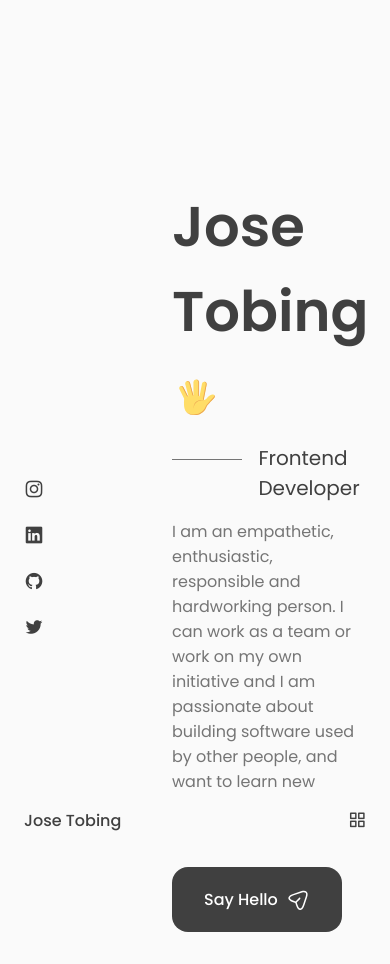
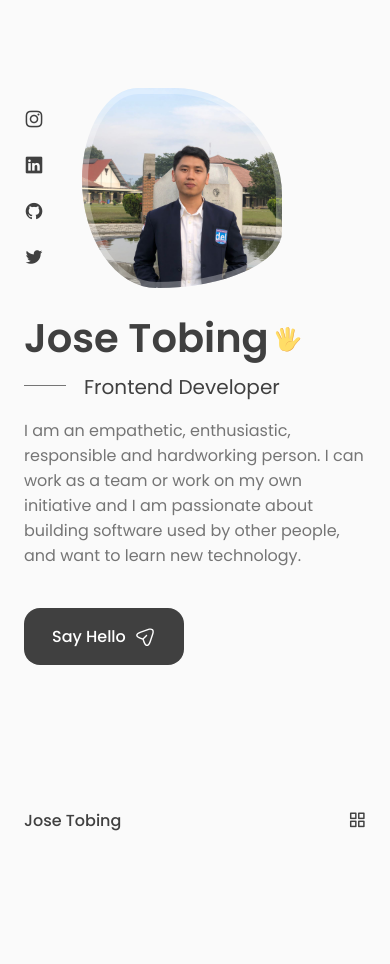
Before and after one commit to JoseLumbantobing/Portfolio, a Next.js app: page / in a window 390 px wide. After the commit the page ends 844 px from the top, so only its background shows below. Built offline with nearby package versions, Linux system fonts and the light colour scheme.

Commit message:
Completing the responsive home components

```diff
--- a/src/component/home/Home.jsx
+++ b/src/component/home/Home.jsx
@@ -1,5 +1,6 @@
 import React from 'react'
 import { Data } from './Data'
+import { ScrollDown } from './ScrollDown'
 import { Social } from './Social'
 
 export const Base = () => {
@@ -13,6 +14,8 @@
 
                 <Data />
             </div>
+
+            <ScrollDown />
         </div>
     </section>
   )
--- a/src/component/home/ScrollDown.jsx
+++ b/src/component/home/ScrollDown.jsx
@@ -2,6 +2,46 @@
 
 export const ScrollDown = () => {
   return (
-    <div>ScrollDown</div>
+    <div className="home__scroll">
+      <a href="#about" className="home__scroll-button button--flex">
+        <svg
+          width="32px"
+          height="32px"
+          class="home__scroll-mouse"
+          viewBox="0 0 247 390"
+          version="1.1"
+          xmlns="http://www.w3.org/2000/svg"
+          xmlnsXlink="http://www.w3.org/1999/xlink"
+          style={{
+            fillRule: "evenodd",
+            clipRule: "evenodd",
+            strokeLinecap: "round",
+            strokeLinejoin: "round",
+            strokeMiterlimit: "1.5",
+          }}
+        >
+          <path
+            class="wheel"
+            d="M123.359,79.775l0,72.843"
+            style={{
+              fill: "none",
+              stroke: "var(--title-color)",
+              strokeWidth: "20px",
+            }}
+          ></path>
+          <path
+            id="mouse"
+            d="M236.717,123.359c0,-62.565 -50.794,-113.359 -113.358,-113.359c-62.565,0 -113.359,50.794 -113.359,113.359l0,143.237c0,62.565 50.794,113.359 113.359,113.359c62.564,0 113.358,-50.794 113.358,-113.359l0,-143.237Z"
+            style={{
+              fill: "none",
+              stroke: "var(--title-color)",
+              strokeWidth: "20px",
+            }}
+          ></path>
+        </svg>
+        <span className="home__scroll-name">Scroll Down</span>
+        <i className="uil uil-arrow-down home__scroll-arrow"></i>
+      </a>
+    </div>
   )
 }
--- a/src/component/home/home.css
+++ b/src/component/home/home.css
@@ -1,3 +1,7 @@
+.home__container {
+    row-gap: 7rem;
+}
+
 .home__content {
     grid-template-columns: 116px repeat(2, 1fr);
     padding-top: 5.5rem;
@@ -78,3 +82,115 @@
         border-radius: 60% 40% 30% 70% / 60% 30% 70% 40%;
     }
 }
+
+.home__scroll {
+    margin-left: 9.25rem;
+}
+
+.wheel {
+    animation: scroll 2s ease infinite;
+}
+
+@keyframes scroll {
+    0% {
+        transform: translateY(0);
+    }
+    30% {
+        transform: translateY(3.75rem);
+    }
+}
+
+.home__scroll-name {
+    color: var(--title-color);
+    font-weight: var(--font-medium);
+    margin-right: .25rem;
+    margin-left: 2px;
+}
+
+.home__scroll-arrow {
+    color: var(--title-color);
+    font-size: 1.25rem;
+}
+
+
+/* Breakpoints */
+@media screen and (max-width: 992px) {
+    .home__content {
+        grid-template-columns: 100px repeat(2, 1fr);
+        gap: 1.25rem;
+    }
+
+    .home__hand {
+        width: 26px;
+        height: 26px;
+    }
+
+    .home__subtitle {
+        padding-left: 3.75rem;
+        margin-bottom: 1rem;
+    }
+
+    .home__subtitle::before {
+        width: 42px;
+        top: .8rem;
+    }
+
+    .home__description {
+        max-width: initial;
+        margin-bottom: 2.5rem;
+    }
+
+    .home__img {
+        width: 250px;
+        height: 250px;
+        box-shadow: inset 0 0 0 8px rgb(255 255 255 / 30%);
+    }
+
+    .home__scroll {
+        margin-left: 7.5rem;
+    }
+}
+
+@media screen and (max-width: 768px) {
+    .home__content {
+        grid-template-columns: .5fr 3fr;
+        padding-top: 3.5rem;
+    }
+
+    .home__img {
+        order: initial;
+        justify-self: center;
+        margin-left: -92px;
+    }
+
+    .home__data {
+        grid-column: 1/3;
+    }
+
+    .home__img {
+        box-shadow: inset 0 0 0 6px rgb(255 255 255 / 30%);
+        width: 200px;
+        height: 200px;
+    }
+
+    .home__scroll {
+        display: none;
+    }
+}
+
+@media screen and (max-width: 350px) {
+    .home__title {
+        font-size: var(--h1-font-size);
+    }
+
+    .home__img {
+        width: 180px;
+        height: 180px;
+        margin-left: -42px;
+    }
+
+    .home__hand {
+        width: 22px;
+        height: 22px;
+    }
+}
--- a/src/styles/globals.css
+++ b/src/styles/globals.css
@@ -216,16 +216,39 @@
 
 /* Breakpoints */
 @media screen and (max-width: 992px) {
+  :root {
+    --big-font-size: 3.25rem;
+  }
+
   .container {
     margin-left: 1.5rem;
     margin-right: 1.5rem;
   }
+
+  .button {
+    padding: 1rem 1.75rem;
+  }
+
+  .button__icon {
+    width: 22px;
+    height: 22px;
+  }
 }
 
 @media screen and (max-width: 768px) {
+  :root {
+    --big-font-size: 3rem;
+  }
+
+  .section {
+    padding: 2rem 0 4rem;
+  }
 }
 
 @media screen and (max-width: 576px) {
+  :root {
+    --big-font-size: 2.5rem;
+  }
 }
 
 @media screen and (max-width: 350px) {
```
